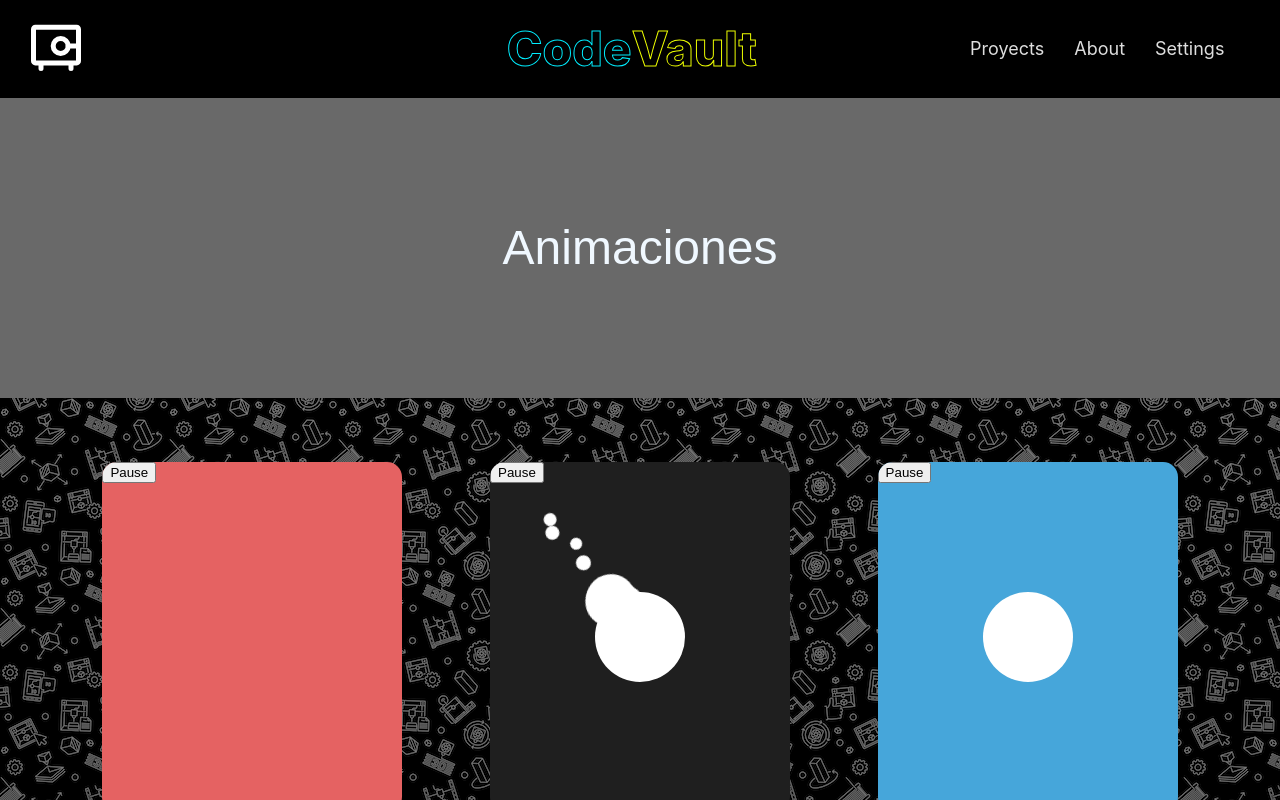
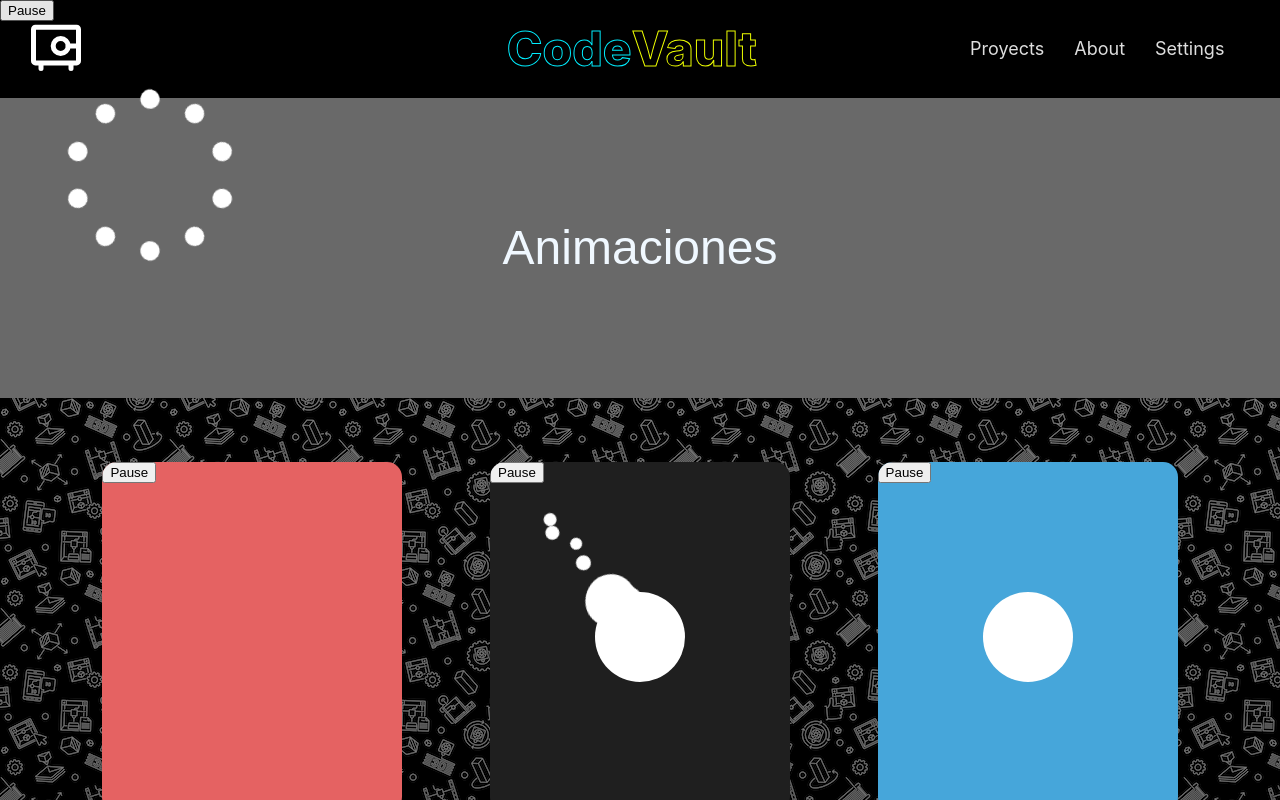
Before and after one commit to ChriisLM/CodeVault, a React (Vite) app: page /Animaciones in a window 1280 px wide. Shown: the top 800 px of the page. Built offline with nearby package versions, Linux system fonts and the light colour scheme; a web font is replaced by a local one.

Commit message:
pequeños ajustes en animaciones

```diff
--- a/src/pages/Animaciones.jsx
+++ b/src/pages/Animaciones.jsx
@@ -146,7 +146,21 @@ function Animaciones() {
                         </button>
                     </div>
 
-                    <div className="container-animacion8 card"></div>
+                    <div className="container-animacion8 card">
+                        <div className={`a6-linea a6-linea-1 ${isPaused('animacion6') ? 'paused' : ''}`}></div>
+                        <div className={`a6-linea a6-linea-2 ${isPaused('animacion6') ? 'paused' : ''}`}></div>
+                        <div className={`a6-linea a6-linea-3 ${isPaused('animacion6') ? 'paused' : ''}`}></div>
+                        <div className={`a6-linea a6-linea-4 ${isPaused('animacion6') ? 'paused' : ''}`}></div>
+                        <div className={`a6-linea a6-linea-5 ${isPaused('animacion6') ? 'paused' : ''}`}></div>
+                        <div className={`a6-linea a6-linea-6 ${isPaused('animacion6') ? 'paused' : ''}`}></div>
+                        <div className={`a6-linea a6-linea-7 ${isPaused('animacion6') ? 'paused' : ''}`}></div>
+                        <div className={`a6-linea a6-linea-8 ${isPaused('animacion6') ? 'paused' : ''}`}></div>
+                        <div className={`a6-linea a6-linea-9 ${isPaused('animacion6') ? 'paused' : ''}`}></div>
+                        <div className={`a6-linea a6-linea-10 ${isPaused('animacion6') ? 'paused' : ''}`}></div>
+                        <button className="boton" id="toggle-animation6" onClick={() => toggleAnimation('animacion6')}>
+                            {isPaused('animacion6') ? 'Play' : 'Pause'}
+                        </button>
+                    </div>
                     <div className="container-animacion9 card"></div>
                     <div className="container-animacion10 card"></div>
                     <div className="container-animacion11 card"></div>
```
Also changed, not shown: src/assets/css/animaciones/Animacion8.css (added, +14 -0 lines).
